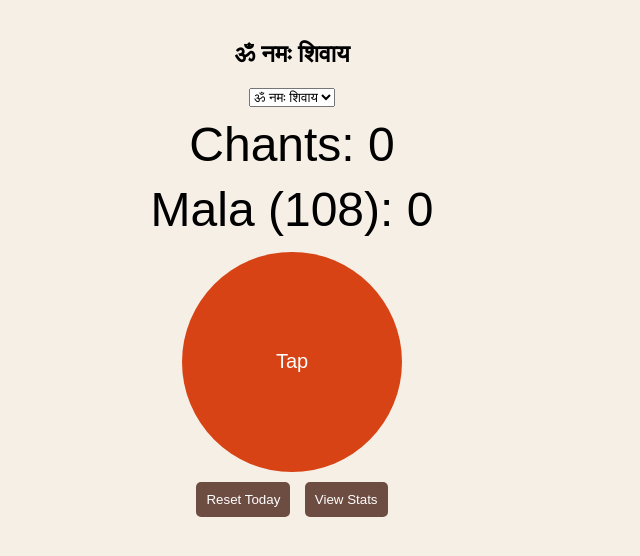
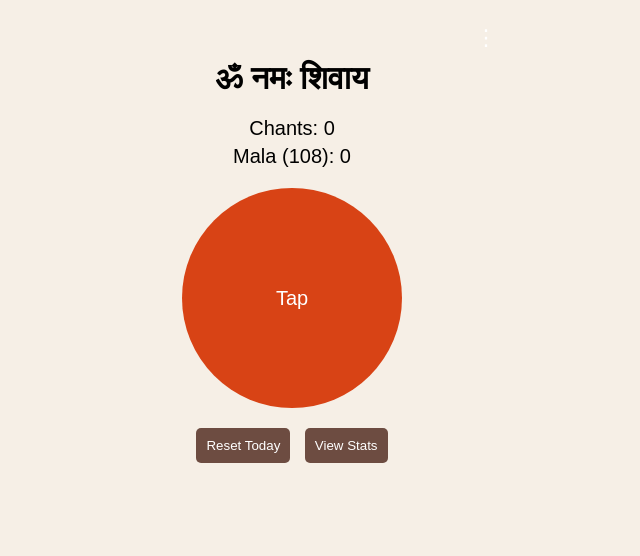
Before and after one commit to nachi2109/naamjapa, a plain HTML site: page index.html in a window 1280 px wide. Shown: the whole page, without its empty margins (348-988 px from the left). Drawn offline with Linux system fonts and the light colour scheme.

Commit message:
added menu of custom mantras

```diff
--- a/index.html
+++ b/index.html
@@ -8,7 +8,10 @@
 <title>Naam Japa</title>
 
 <style>
-* { touch-action: manipulation; -webkit-tap-highlight-color: transparent; }
+* {
+  touch-action: manipulation;
+  -webkit-tap-highlight-color: transparent;
+}
 
 body {
   font-family: Arial;
@@ -21,13 +24,54 @@ body {
   margin:auto;
   padding:20px;
   text-align:center;
+  position:relative;
 }
 
-.counter {
-  font-size:48px;
-  margin:10px 0;
+/* Top Right Menu */
+.menu {
+  position:absolute;
+  top:10px;
+  right:10px;
 }
 
+.menu button {
+  background:none;
+  border:none;
+  font-size:22px;
+}
+
+.menu-list {
+  display:none;
+  position:absolute;
+  right:0;
+  background:#fff;
+  border:1px solid #ccc;
+  border-radius:5px;
+}
+
+.menu-list div {
+  padding:8px 12px;
+  cursor:pointer;
+}
+
+.menu-list div:hover {
+  background:#eee;
+}
+
+/* Main mantra */
+.mantra {
+  font-size:32px;
+  font-weight:bold;
+  margin:40px 0 20px;
+}
+
+/* Counters */
+.counter {
+  font-size:20px;
+  margin:5px;
+}
+
+/* Tap button */
 .tap {
   width:220px;
   height:220px;
@@ -36,6 +80,7 @@ body {
   color:#fff;
   font-size:20px;
   border:none;
+  margin:15px 0;
 }
 
 button {
@@ -68,21 +113,21 @@ th,td {
 
 <div class="app" id="main">
 
-<h2 id="mantra">ॐ नमः शिवाय</h2>
-
-<select onchange="setMantra(this.value)">
- <option>ॐ नमः शिवाय</option>
- <option>राम राम</option>
- <option>हरे कृष्ण</option>
-</select>
-
-<div class="counter">
- Chants: <span id="chants">0</span>
+<!-- Top Right Menu -->
+<div class="menu">
+ <button onclick="toggleMenu()">⋮</button>
+ <div class="menu-list" id="menuList">
+   <div onclick="setMantra('ॐ नमः शिवाय')">ॐ नमः शिवाय</div>
+   <div onclick="setMantra('राम राम')">राम राम</div>
+   <div onclick="setMantra('हरे कृष्ण')">हरे कृष्ण</div>
+   <div onclick="customMantra()">Custom</div>
+ </div>
 </div>
 
-<div class="counter">
- Mala (108): <span id="mala">0</span>
-</div>
+<div class="mantra" id="mantra">ॐ नमः शिवाय</div>
+
+<div class="counter">Chants: <span id="chants">0</span></div>
+<div class="counter">Mala (108): <span id="mala">0</span></div>
 
 <button class="tap" onclick="chant()">Tap</button>
 
@@ -116,8 +161,8 @@ th,td {
 
 <script>
 const MALA = 108;
+let today = new Date().toLocaleDateString("en-GB");
 
-let today = new Date().toLocaleDateString("en-GB");
 let data = JSON.parse(localStorage.getItem("data")) || {};
 let mantra = localStorage.getItem("mantra") || "ॐ नमः शिवाय";
 
@@ -147,17 +192,16 @@ function updateUI() {
 }
 
 function resetDay() {
- updateUI();
  data[today] = { chants:0, mantra };
  localStorage.setItem("data", JSON.stringify(data));
+ updateUI();
 }
 
 function showStats() {
  document.getElementById("main").style.display="none";
  document.getElementById("stats").style.display="block";
 
- let total = 0;
- let rows = "";
+ let total = 0, rows = "";
 
  Object.keys(data).forEach((d,i)=>{
    let c = data[d].chants;
@@ -188,11 +232,25 @@ function clearStats(){
  }
 }
 
+/* Menu */
+function toggleMenu(){
+ let m = document.getElementById("menuList");
+ m.style.display = m.style.display === "block" ? "none" : "block";
+}
+
 function setMantra(m){
  mantra = m;
  localStorage.setItem("mantra", m);
  data[today].mantra = m;
+ toggleMenu();
  updateUI();
+}
+
+function customMantra(){
+ let m = prompt("Enter your mantra");
+ if(m){
+   setMantra(m);
+ }
 }
 </script>
 
```
